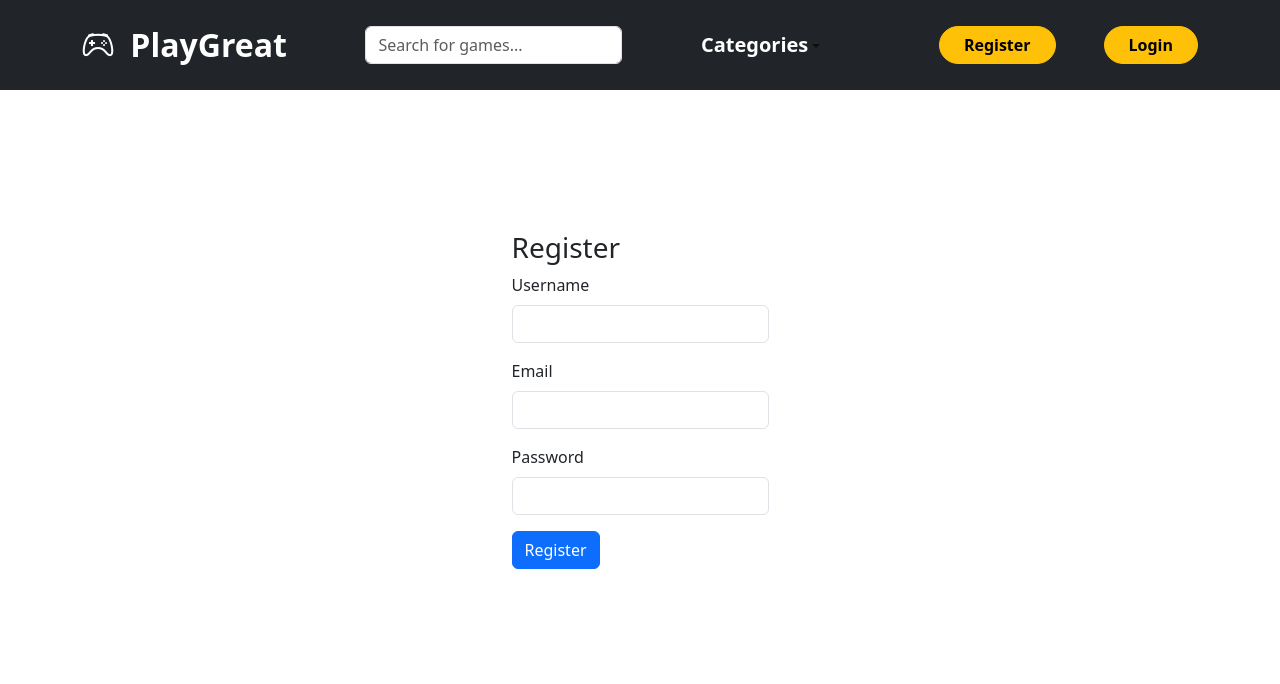
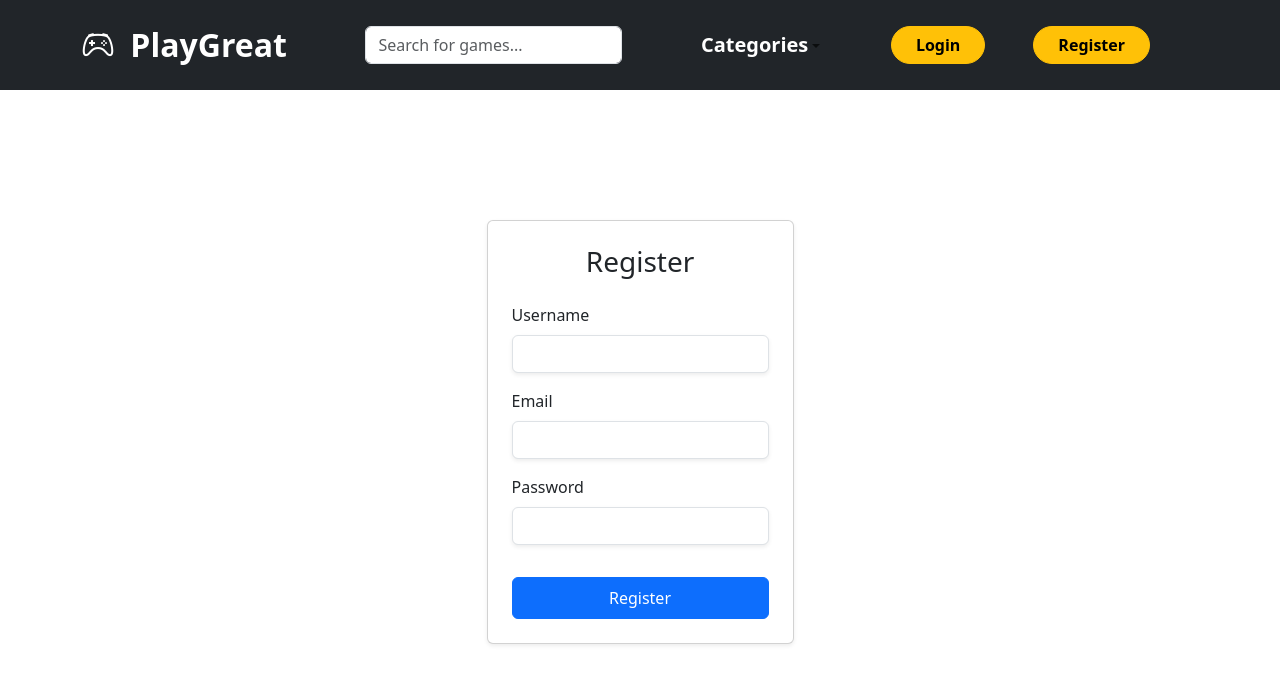
Before and after one commit to AntKovachev/playgrate, a React (Vite) app: page /register in a window 1280 px wide. Shown: the top 684 px of the page. Built offline with nearby package versions, Linux system fonts and the light colour scheme.

Commit message:
Style login and register pages

```diff
--- a/src/components/Auth/Login.jsx
+++ b/src/components/Auth/Login.jsx
@@ -1,5 +1,5 @@
 import React, { useState } from 'react';
-import { Button, Form, Alert } from 'react-bootstrap';
+import { Button, Form, Alert, Card } from 'react-bootstrap';
 import { useLocation } from 'react-router-dom';
 import TopNavbar from '../TopNavbar';
 
@@ -18,20 +18,36 @@ const Login = () => {
     return (
         <>
             <TopNavbar />
-        <Form onSubmit={handleLogin}>
-            <h3>Login</h3>
+            <div className="d-flex justify-content-center align-items-center min-vh-100">
+                <Card style={{ width: '100%', maxWidth: '400px' }} className="p-4 shadow-sm rounded">
+                    <h3 className="text-center mb-4">Login</h3>
                     {successMessage && <Alert variant="success">{successMessage}</Alert>}
                     {error && <Alert variant="danger">{error}</Alert>}
+                    <Form onSubmit={handleLogin}>
                         <Form.Group className="mb-3">
                             <Form.Label>Email</Form.Label>
-                <Form.Control type="email" value={email} onChange={(e) => setEmail(e.target.value)} required />
+                            <Form.Control
+                                type="email"
+                                value={email}
+                                onChange={(e) => setEmail(e.target.value)}
+                                required
+                                className="shadow-sm"
+                            />
                         </Form.Group>
                         <Form.Group className="mb-3">
                             <Form.Label>Password</Form.Label>
-                <Form.Control type="password" value={password} onChange={(e) => setPassword(e.target.value)} required />
+                            <Form.Control
+                                type="password"
+                                value={password}
+                                onChange={(e) => setPassword(e.target.value)}
+                                required
+                                className="shadow-sm"
+                            />
                         </Form.Group>
-            <Button variant="primary" type="submit">Login</Button>
+                        <Button variant="primary" type="submit" className="w-100 py-2 mt-3">Login</Button>
                     </Form>
+                </Card>
+            </div>
         </>
     );
 };
--- a/src/components/Auth/Register.jsx
+++ b/src/components/Auth/Register.jsx
@@ -1,5 +1,5 @@
 import React, { useState } from 'react';
-import { Button, Form, Alert } from 'react-bootstrap';
+import { Button, Form, Alert, Card } from 'react-bootstrap';
 import { useNavigate } from 'react-router-dom';
 import TopNavbar from '../TopNavbar';
 import axios from 'axios';
@@ -19,7 +19,6 @@ const Register = () => {
             setUsername('');
             setEmail('');
             setPassword('');
-            // Redirect to login with a success message
             navigate('/login', { state: { successMessage: 'Account registered successfully. Please log in.' } });
         } catch (err) {
             setError(err.response?.data?.error || 'An error occurred');
@@ -29,23 +28,45 @@ const Register = () => {
     return (
         <>
             <TopNavbar />
+            <div className="d-flex justify-content-center align-items-center min-vh-100">
+                <Card style={{ width: '100%', maxWidth: '400px' }} className="p-4 shadow-sm rounded">
+                    <h3 className="text-center mb-4">Register</h3>
+                    {error && <Alert variant="danger">{error}</Alert>}
                     <Form onSubmit={handleRegister}>
-            <h3>Register</h3>
-            {error && <Alert variant="danger">{error}</Alert>}
                         <Form.Group className="mb-3">
                             <Form.Label>Username</Form.Label>
-                <Form.Control type="text" value={username} onChange={(e) => setUsername(e.target.value)} required />
+                            <Form.Control
+                                type="text"
+                                value={username}
+                                onChange={(e) => setUsername(e.target.value)}
+                                required
+                                className="shadow-sm"
+                            />
                         </Form.Group>
                         <Form.Group className="mb-3">
                             <Form.Label>Email</Form.Label>
-                <Form.Control type="email" value={email} onChange={(e) => setEmail(e.target.value)} required />
+                            <Form.Control
+                                type="email"
+                                value={email}
+                                onChange={(e) => setEmail(e.target.value)}
+                                required
+                                className="shadow-sm"
+                            />
                         </Form.Group>
                         <Form.Group className="mb-3">
                             <Form.Label>Password</Form.Label>
-                <Form.Control type="password" value={password} onChange={(e) => setPassword(e.target.value)} required />
+                            <Form.Control
+                                type="password"
+                                value={password}
+                                onChange={(e) => setPassword(e.target.value)}
+                                required
+                                className="shadow-sm"
+                            />
                         </Form.Group>
-            <Button variant="primary" type="submit">Register</Button>
+                        <Button variant="primary" type="submit" className="w-100 py-2 mt-3">Register</Button>
                     </Form>
+                </Card>
+            </div>
         </>
     );
 };
--- a/src/components/TopNavbar.jsx
+++ b/src/components/TopNavbar.jsx
@@ -33,13 +33,13 @@ function TopNavbar({ setCategory, searchTerm, setSearchTerm }) {
             </NavDropdown>
           </Nav>
 
-          {/* ✅ Use Link for navigation */}
+          <Button as={Link} to="/login" variant="warning" className="fw-bold rounded-pill px-4 my-2 my-lg-0">
+            Login
+          </Button>
           <Button as={Link} to="/register" variant="warning" className="fw-bold rounded-pill px-4 my-2 my-lg-0 mx-5">
             Register
           </Button>
-          <Button as={Link} to="/login" variant="warning" className="fw-bold rounded-pill px-4 my-2 my-lg-0">
-            Login
-          </Button>
+
         </Navbar.Collapse>
       </Container>
     </Navbar>
```
Lines whose indentation alone changed are shown as unchanged.
